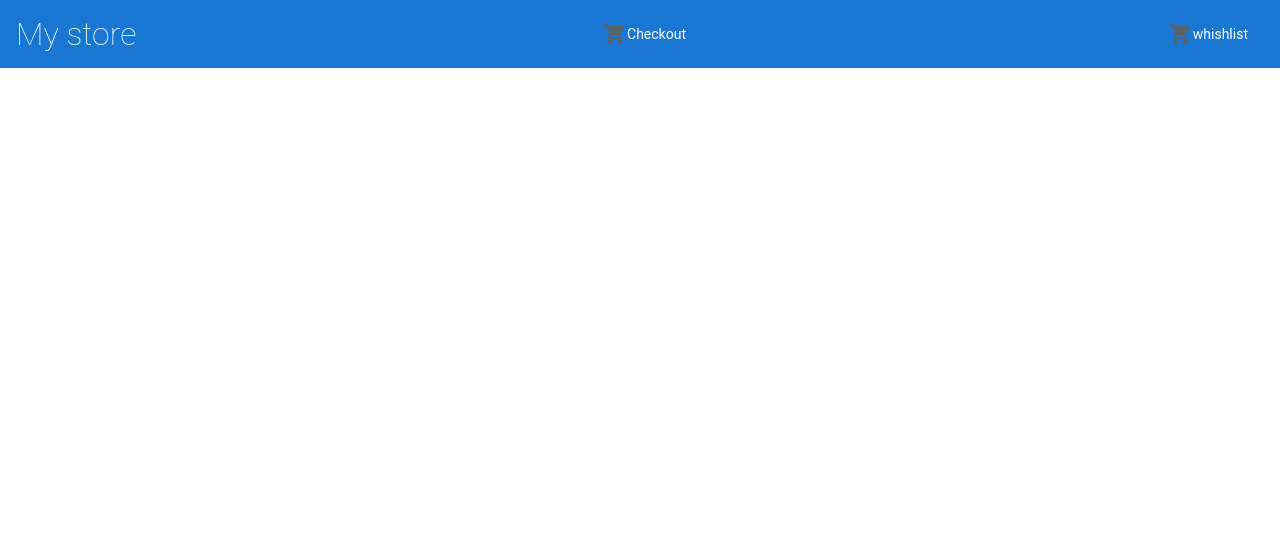
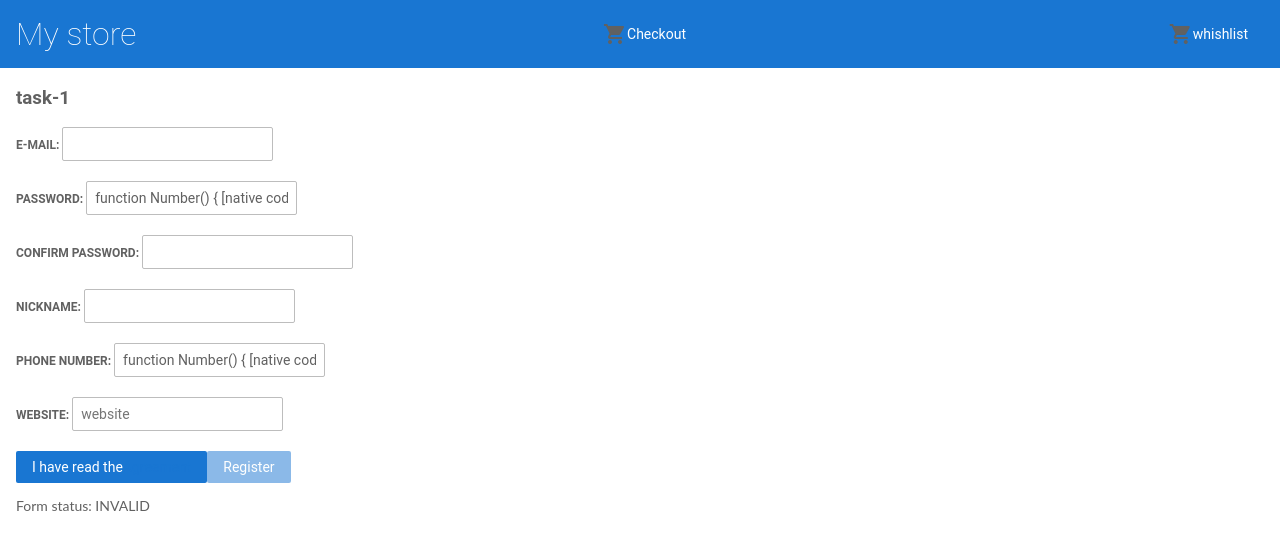
Before and after one commit to DOKVADZETAKO/angular-tutorial-1, an Angular app: page /task-1 in a window 1280 px wide. Before the commit this address led to /. Shown: the top 550 px of the page. Built offline with nearby package versions, Linux system fonts and the light colour scheme.

Commit message:
feat(Forms): Finish task-1 Forms

```diff
--- /dev/null
+++ b/src/app/task-1/task-1.component.html
@@ -0,0 +1,56 @@
+<h3>task-1</h3>
+
+<form [formGroup]="checkedForm" (ngSubmit)="onSubmit(checkedForm.value)">
+    <div formGroupName="task1">
+        <label> E-mail:
+            <input type="text" formControlName="email" required>
+        </label>
+        <label> Password:
+            <input type="text" formControlName="password" required>
+        </label>
+        <label> Confirm Password:
+            <input type="text" formControlName="confirmPassword" required>
+        </label>
+        <label> Nickname:
+            <input type="text" formControlName="nickname" required>
+        </label>
+        <label> Phone number:
+            <input type="text" formControlName="phoneNumber" required>
+        </label>
+        <label> Website:
+            <input placeholder="website" type="text" formControlName="website" required>
+        </label>
+
+    </div>
+
+    <button class="checkbox" type="checkbox">I have read the <a href="#">Agreement</a></button>
+
+    <button class="button" type="button" (click)="onSubmit()" disabled="checkedForm.status == 'VALID'">Register</button>
+
+</form>
+
+<div>
+    <p>
+        Form status: {{checkedForm.status}}
+    </p>
+</div>
+
+<!-- <div>
+    <h3>Errors</h3>
+
+    <div *ngIf="name.invalid && (name.dirty || name.touched)">
+
+        <div *ngIf="name.errors.required">
+            Name is required!
+        </div>
+
+        <div *ngIf="name.errors.minlength">
+            Minimum length has to be 4
+        </div>
+
+        <div *ngIf="name.errors.forbidden">
+            Name Can't be {{name.value}}
+        </div>
+
+    </div>
+</div> -->
--- /dev/null
+++ b/src/app/task-1/task-1.component.ts
@@ -0,0 +1,30 @@
+import { Component, OnInit } from '@angular/core';
+import { FormBuilder, Validators } from '@angular/forms'
+
+@Component({
+    selector: 'app-task-1',
+    templateUrl: './task-1.component.html',
+    styleUrls: ['./task-1.component.scss']
+})
+
+export class task1Component implements OnInit {
+    checkedForm
+    constructor(
+        private formBuilder: FormBuilder
+    ) {
+        this.checkedForm = formBuilder.group({
+            task1: formBuilder.group({
+                email: '',
+                password: [Number, Validators.minLength(7)],
+                confirmPassword: '',
+                nickname: '',
+                phoneNumber: Number,
+                website: '',
+            })
+        });
+
+    };
+
+    ngOnInit() { };
+
+}
```
Also changed, not shown: src/app/app.module.ts (+5 -2 lines), src/app/product-list/product-list.component.html (line endings or trailing spaces), src/app/task-1/task-1.component.scss (added).
